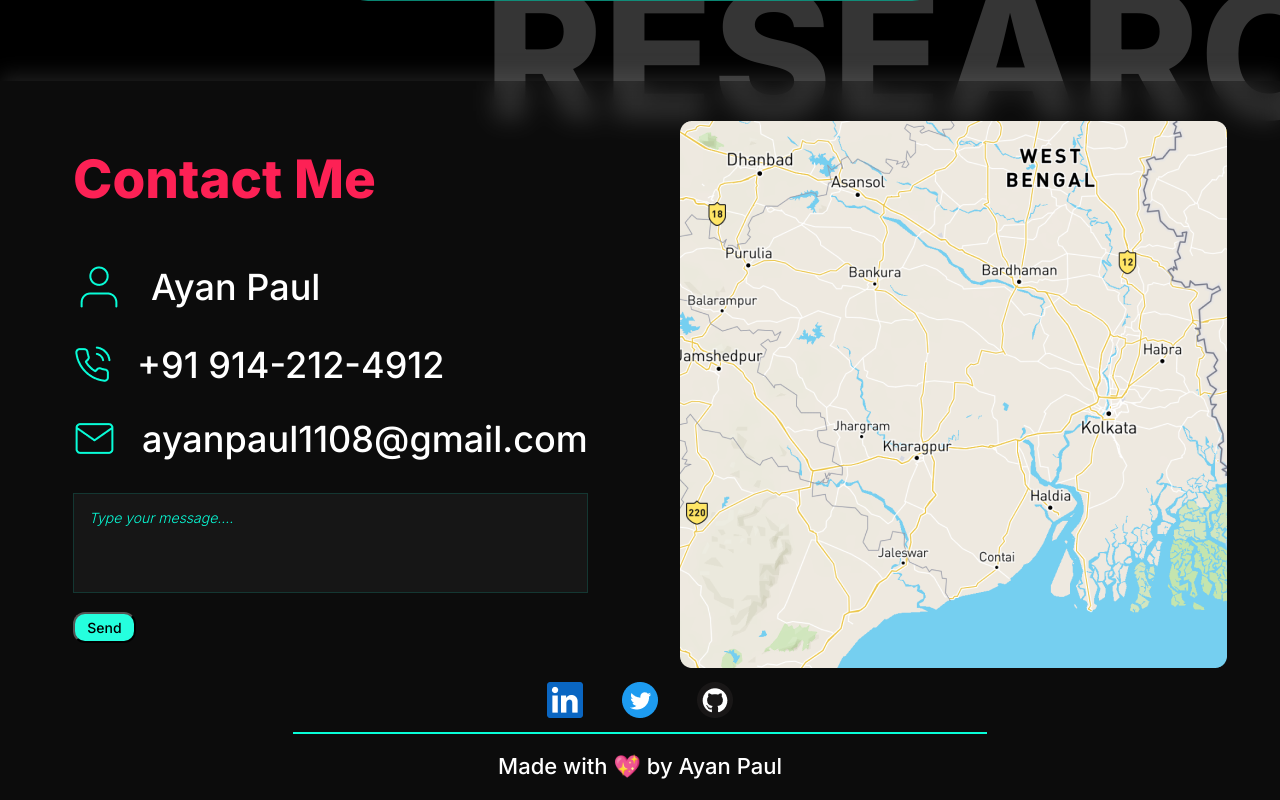
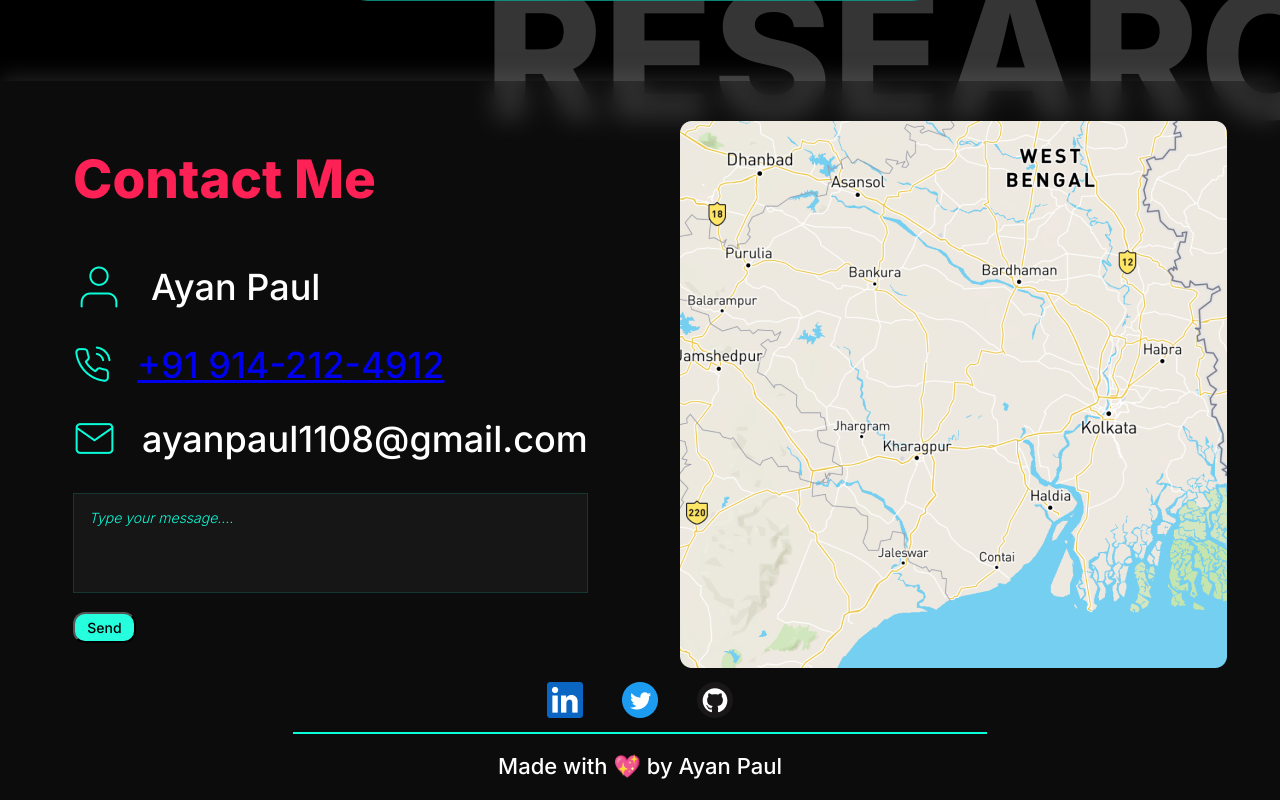
Before and after one commit to TheDa21crj/Portfolio, a React (Vite) app: page / in a window 1280 px wide. Shown: the part 2661-3461 px from the top of the page. Built offline with nearby package versions, Linux system fonts and the light colour scheme.

Commit message:
Update Contact.jsx

```diff
--- a/src/Components/Home/Contact.jsx
+++ b/src/Components/Home/Contact.jsx
@@ -32,7 +32,13 @@ export default function Contact() {
                         alt=""
                         className={CCss.contactIcon}
                       />
-                      <p className={CCss.contactDivPTag}>{value.phoneNumber}</p>
+                      <a
+                        href="tel:+919939197376"
+                        // class="LinkStyle"
+                        className={CCss.contactDivPTag}
+                      >
+                        {value.phoneNumber}
+                      </a>
                     </div>
                     {/* email */}
                     <div className={CCss.contactMapDivChild}>
```
